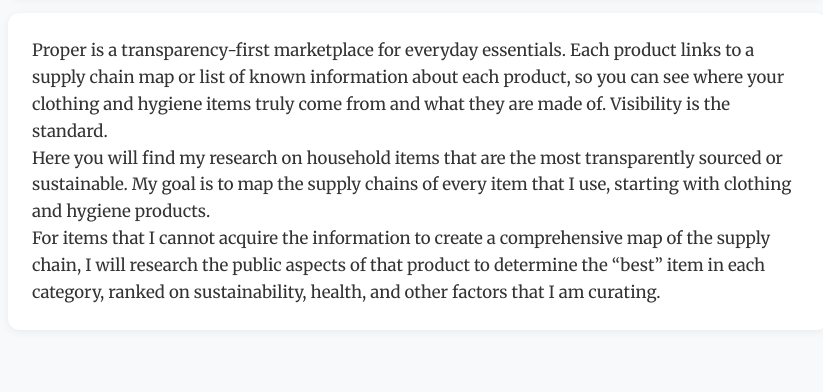
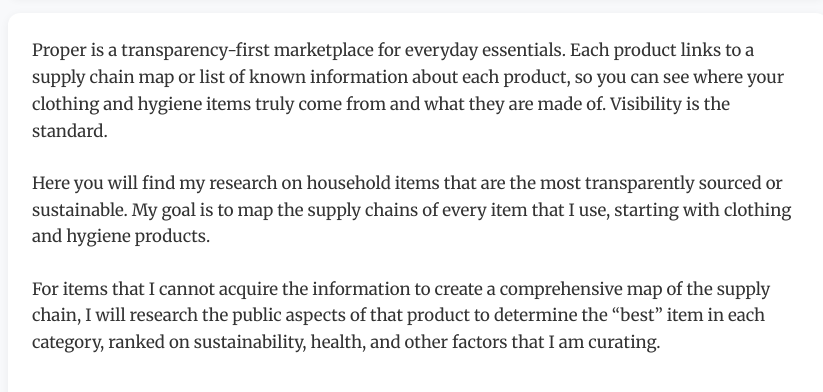
Before and after one commit to braedeigh/proper, a plain HTML site: page index.html in a window 1280 px wide. Shown: the part 168-560 px from the top of the page, without its empty margins (222-1045 px from the left). Drawn offline with Linux system fonts and the light colour scheme.

Commit message:
Update index.html

```diff
--- a/index.html
+++ b/index.html
@@ -43,7 +43,7 @@
       font-family: 'Merriweather', serif;
       line-height: 1.6;
       font-size: 1.05rem;
-      margin: 0;
+      margin: 0 0 1.5em 0;  /* top=0, right=0, bottom=1.5em, left=0 */
     }
     /* If a card contains a heading, use the page heading font */
     .card h1 {
```
